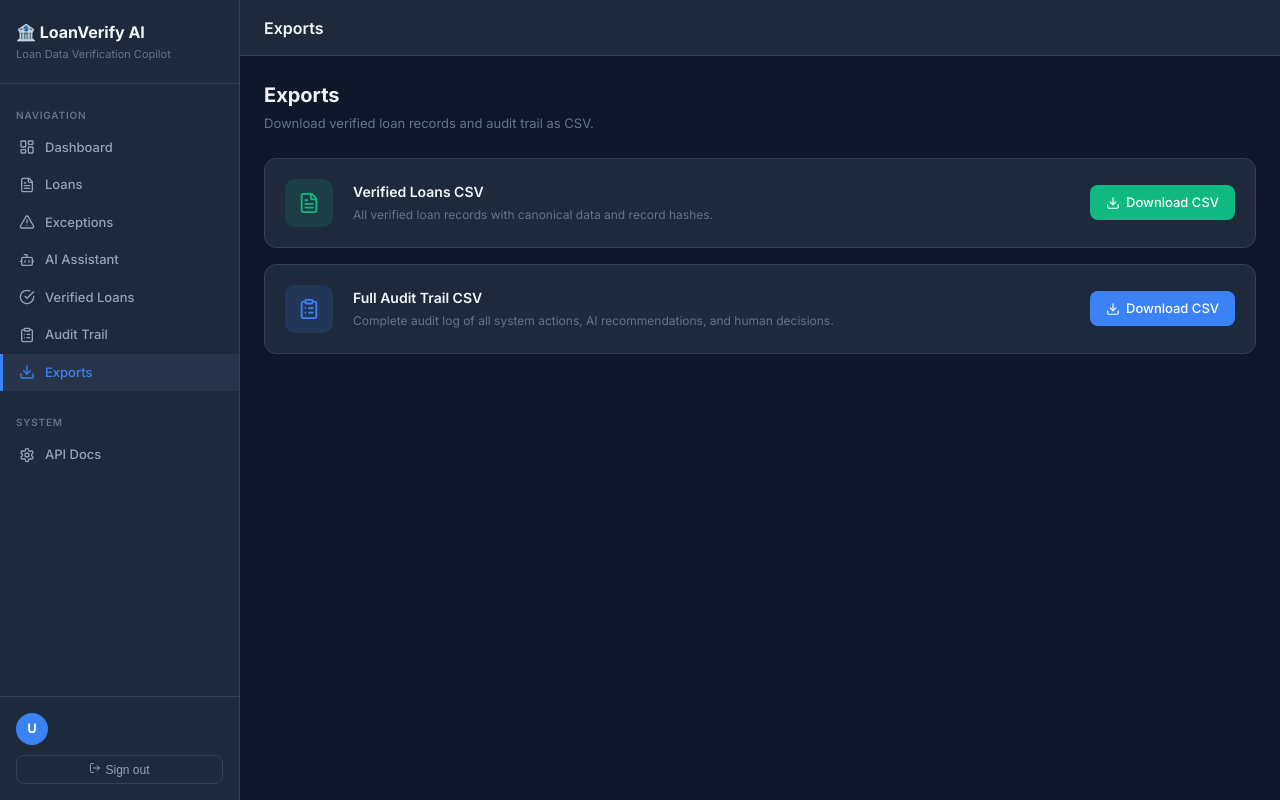
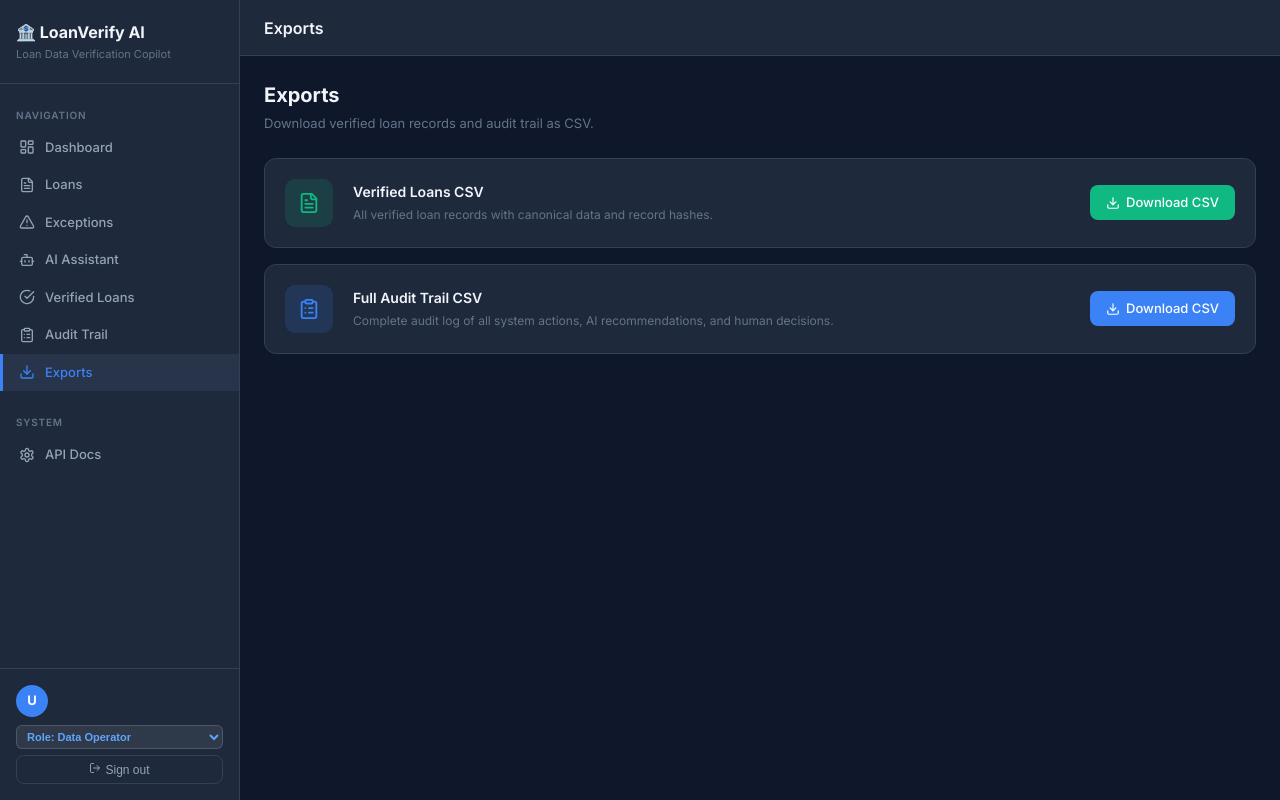
Before and after one commit to vykrishna2006-eng/Loanverify, a React (Create React App) app in the folder frontend/: page /exports in a window 1280 px wide. Built offline with nearby package versions, Linux system fonts and the light colour scheme; no server answers; sample sign-in values are in the browser's storage; the HTML template or start-up script is replaced by a standard one.

Commit message:
feat: add interactive role switcher in sidebar for easy demoing

```diff
--- a/frontend/src/components/Sidebar.js
+++ b/frontend/src/components/Sidebar.js
@@ -19,7 +19,7 @@ const NAV = [
 ];
 
 export default function Sidebar() {
-  const { user, logout, roleName } = useAuth();
+  const { user, logout, roleName, switchRole } = useAuth();
   const navigate = useNavigate();
   const { pathname } = useLocation();
 
@@ -50,23 +50,48 @@ export default function Sidebar() {
         })}
 
         <div className="nav-section-label" style={{ marginTop: 8 }}>System</div>
-        <div className="nav-item" onClick={() => window.open('http://localhost:8000/api/docs', '_blank')}>
+        <div className="nav-item" onClick={() => window.open('https://loanverify-backend.onrender.com/api/docs', '_blank')}>
           <Settings />
           <span>API Docs</span>
         </div>
       </nav>
 
       <div className="sidebar-footer">
-        <div className="user-chip">
-          <div className="user-avatar">
-            {user?.full_name?.[0] || 'U'}
+        <div className="user-chip" style={{ flexDirection: 'column', alignItems: 'stretch', gap: 6 }}>
+          <div style={{ display: 'flex', alignItems: 'center', gap: 8 }}>
+            <div className="user-avatar">
+              {user?.full_name?.[0] || 'U'}
+            </div>
+            <div className="user-info" style={{ overflow: 'hidden' }}>
+              <div className="user-name" style={{ textOverflow: 'ellipsis', overflow: 'hidden', whiteSpace: 'nowrap' }}>{user?.full_name}</div>
+            </div>
           </div>
-          <div className="user-info">
-            <div className="user-name">{user?.full_name}</div>
-            <div className="user-role">{roleName?.replace('_', ' ')}</div>
+
+          {/* Interactive Role Switcher */}
+          <div style={{ marginTop: 2 }}>
+            <select
+              value={roleName || 'DATA_OPERATOR'}
+              onChange={(e) => switchRole(e.target.value)}
+              style={{
+                width: '100%',
+                background: 'rgba(255, 255, 255, 0.08)',
+                color: '#60a5fa',
+                border: '1px solid rgba(255, 255, 255, 0.15)',
+                borderRadius: 6,
+                padding: '4px 6px',
+                fontSize: 11,
+                fontWeight: 600,
+                cursor: 'pointer',
+                outline: 'none',
+              }}
+            >
+              <option value="DATA_OPERATOR" style={{ background: '#0f172a', color: '#fff' }}>Role: Data Operator</option>
+              <option value="REVIEWER" style={{ background: '#0f172a', color: '#fff' }}>Role: Reviewer</option>
+              <option value="DATA_CONSUMER" style={{ background: '#0f172a', color: '#fff' }}>Role: Data Consumer</option>
+            </select>
           </div>
         </div>
-        <button className="btn-logout" onClick={logout}>
+        <button className="btn-logout" onClick={logout} style={{ marginTop: 6 }}>
           <LogOut size={12} style={{ display: 'inline', marginRight: 4 }} />
           Sign out
         </button>
--- a/frontend/src/context/AuthContext.js
+++ b/frontend/src/context/AuthContext.js
@@ -51,16 +51,27 @@ export function AuthProvider({ children }) {
     }
   };
 
+  const switchRole = (newRole) => {
+    if (!user) return;
+    const updatedUser = {
+      ...user,
+      role: { ...(user.role || {}), name: newRole },
+      role_name: newRole,
+    };
+    localStorage.setItem('lv_user', JSON.stringify(updatedUser));
+    setUser(updatedUser);
+  };
+
   const logout = () => {
     localStorage.removeItem('lv_token');
     localStorage.removeItem('lv_user');
     setUser(null);
   };
 
-  const roleName = user?.role?.name || '';
+  const roleName = user?.role?.name || user?.role_name || '';
 
   return (
-    <AuthContext.Provider value={{ user, login, register, logout, loading, roleName }}>
+    <AuthContext.Provider value={{ user, login, register, switchRole, logout, loading, roleName }}>
       {children}
     </AuthContext.Provider>
   );
```
